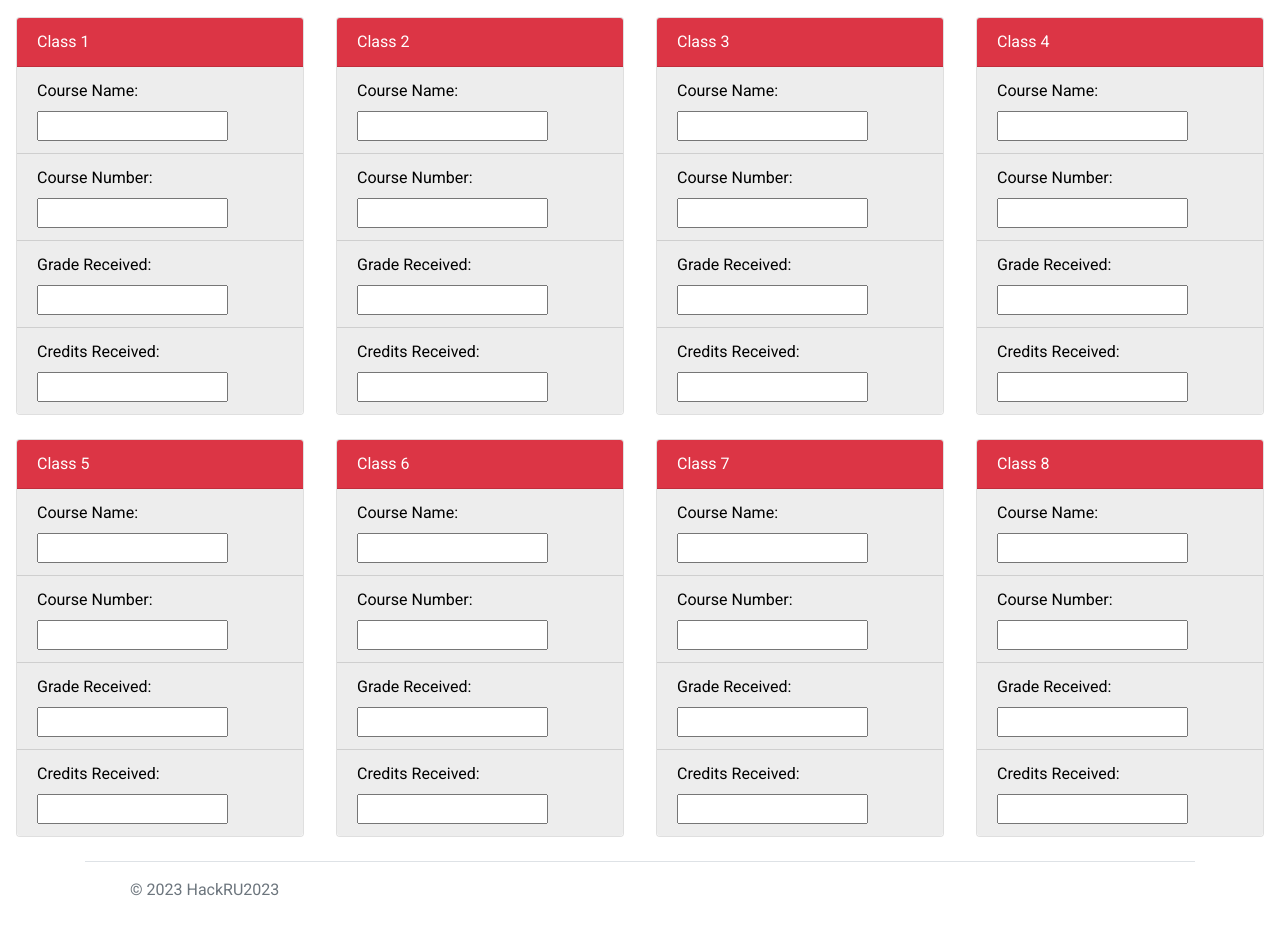
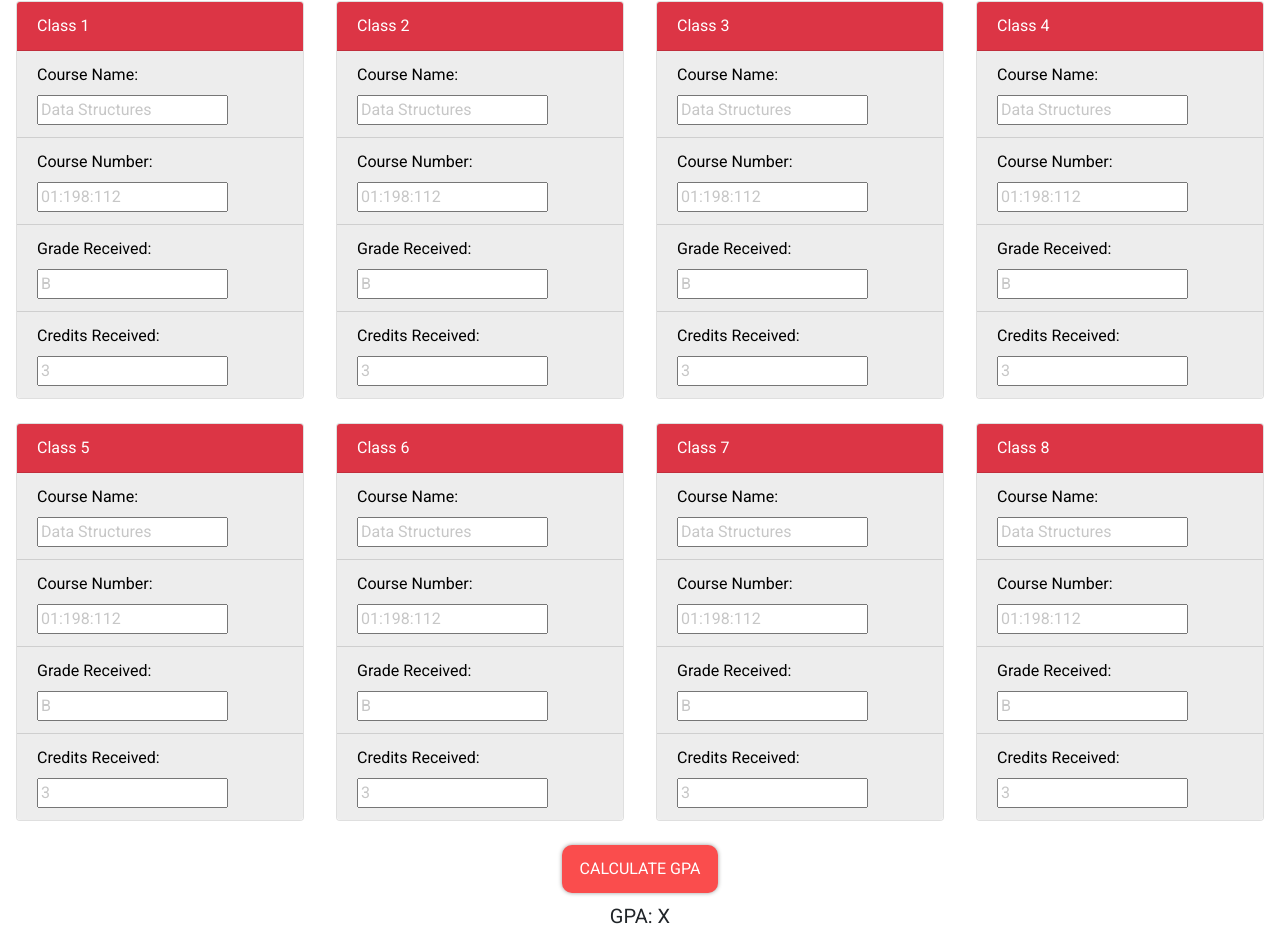
Before and after one commit to RyamL1221/HackRU23, an Angular app in the folder HackRU23Front/: page /gpa in a window 1280 px wide. Shown: the part 114-1066 px from the top of the page. Before the commit the page ends 1033 px from the top, so only its background shows below. Built offline with nearby package versions, Linux system fonts and the light colour scheme.

Commit message:
Functional GPA page

```diff
--- a/HackRU23Front/src/app/gpa/gpa.component.css
+++ b/HackRU23Front/src/app/gpa/gpa.component.css
@@ -2,7 +2,7 @@
     border-bottom: solid;
 }
 
-.card {
+.card{
     display: block;
     margin-left: auto;
     margin-right: auto;
@@ -29,3 +29,45 @@
 .update:active {
     background-color: #3fd166;
 }
+
+.calculate {
+    display: block;
+    margin-left: auto;
+    margin-right: auto;
+}
+
+::placeholder {
+    color: #c7c7c7;
+}
+
+/* Ripple effect */
+.ripple {
+    background-position: center;
+    transition: background 0.8s;
+  }
+  .ripple:hover {
+    background: #fc6262 radial-gradient(circle, transparent 1%, #fc6262 1%) center/15000%;
+  }
+  .ripple:active {
+    background-color: #ff9191;
+    background-size: 100%;
+    transition: background 0s;
+  }
+
+  /* Button style */
+  .ripple {
+    border: none;
+    border-radius: 10px;
+    padding: 12px 18px;
+    font-size: 16px;
+    text-transform: uppercase;
+    cursor: pointer;
+    color: white;
+    background-color: #fa4d4d;
+    box-shadow: 0 0 4px #999;
+    outline: none;
+  }
+
+  .gpa {
+    font-size: 20px;
+  }
--- a/HackRU23Front/src/app/gpa/gpa.component.html
+++ b/HackRU23Front/src/app/gpa/gpa.component.html
@@ -21,7 +21,7 @@
     </div>
 </nav>
 <!--Dropdown-->
-<label class="m-4" for="membership">Choose your number of classes:</label>
+<label class="m-3" for="membership">Choose your number of classes:</label>
 <select name="membership" id="membership">
     <option value="1">1</option>
     <option value="2">2</option>
@@ -33,125 +33,145 @@
     <option value="8">8</option>
 </select>
 <!--Update-->
-<button class="update" onClick={Print}>Update <span class=reload>&#x21bb;</span></button>
+<button class="update" id="updatebtn" (click)="update()">Update <span class=reload>&#x21bb;</span></button>
 <!--Courses-->
 <div class="container-fluid">
     <div class="row">
         <!--Course 1-->
-        <div class="col-xl-3 col-sm-6" id="course1">
+        <div class="col-xl-3 col-sm-6" id="1">
             <div class="card" style="width: 18rem;">
                 <div class="card-header bg-danger">
                     Class 1
                 </div>
                 <ul class="list-group list-group-flush">
-                    <li class="list-group-item">Course Name:<input type="text" class="mt-2"></li>
-                    <li class="list-group-item">Course Number:<input type="text" class="mt-2"></li>
-                    <li class="list-group-item">Grade Received:<input type="text" class="mt-2"></li>
-                    <li class="list-group-item">Credits Received:<input type="text" class="mt-2"></li>
+                    <li class="list-group-item">Course Name:<input type="text" class="mt-2"
+                            placeholder="Data Structures"></li>
+                    <li class="list-group-item">Course Number:<input type="text" class="mt-2" placeholder="01:198:112">
+                    </li>
+                    <li class="list-group-item">Grade Received:<input type="text" class="mt-2" placeholder="B"></li>
+                    <li class="list-group-item">Credits Received:<input type="text" class="mt-2" placeholder="3"></li>
                 </ul>
             </div>
         </div>
         <!--Course 2-->
-        <div class="col-xl-3 col-sm-6" id="course2">
+        <div class="col-xl-3 col-sm-6" id="2">
             <div class="card" style="width: 18rem;">
                 <div class="card-header bg-danger">
                     Class 2
                 </div>
                 <ul class="list-group list-group-flush">
-                    <li class="list-group-item">Course Name:<input type="text" class="mt-2"></li>
-                    <li class="list-group-item">Course Number:<input type="text" class="mt-2"></li>
-                    <li class="list-group-item">Grade Received:<input type="text" class="mt-2"></li>
-                    <li class="list-group-item">Credits Received:<input type="text" class="mt-2"></li>
+                    <li class="list-group-item">Course Name:<input type="text" class="mt-2"
+                            placeholder="Data Structures"></li>
+                    <li class="list-group-item">Course Number:<input type="text" class="mt-2" placeholder="01:198:112">
+                    </li>
+                    <li class="list-group-item">Grade Received:<input type="text" class="mt-2" placeholder="B"></li>
+                    <li class="list-group-item">Credits Received:<input type="text" class="mt-2" placeholder="3"></li>
                 </ul>
             </div>
         </div>
         <!--Course 3-->
-        <div class="col-xl-3 col-sm-6" id="course3">
+        <div class="col-xl-3 col-sm-6" id="3">
             <div class="card" style="width: 18rem;">
                 <div class="card-header bg-danger">
                     Class 3
                 </div>
                 <ul class="list-group list-group-flush">
-                    <li class="list-group-item">Course Name:<input type="text" class="mt-2"></li>
-                    <li class="list-group-item">Course Number:<input type="text" class="mt-2"></li>
-                    <li class="list-group-item">Grade Received:<input type="text" class="mt-2"></li>
-                    <li class="list-group-item">Credits Received:<input type="text" class="mt-2"></li>
+                    <li class="list-group-item">Course Name:<input type="text" class="mt-2"
+                            placeholder="Data Structures"></li>
+                    <li class="list-group-item">Course Number:<input type="text" class="mt-2" placeholder="01:198:112">
+                    </li>
+                    <li class="list-group-item">Grade Received:<input type="text" class="mt-2" placeholder="B"></li>
+                    <li class="list-group-item">Credits Received:<input type="text" class="mt-2" placeholder="3"></li>
                 </ul>
             </div>
         </div>
         <!--Course 4-->
-        <div class="col-xl-3 col-sm-6" id="course4">
+        <div class="col-xl-3 col-sm-6" id="4">
             <div class="card" style="width: 18rem;">
                 <div class="card-header bg-danger">
                     Class 4
                 </div>
                 <ul class="list-group list-group-flush">
-                    <li class="list-group-item">Course Name:<input type="text" class="mt-2"></li>
-                    <li class="list-group-item">Course Number:<input type="text" class="mt-2"></li>
-                    <li class="list-group-item">Grade Received:<input type="text" class="mt-2"></li>
-                    <li class="list-group-item">Credits Received:<input type="text" class="mt-2"></li>
+                    <li class="list-group-item">Course Name:<input type="text" class="mt-2"
+                            placeholder="Data Structures"></li>
+                    <li class="list-group-item">Course Number:<input type="text" class="mt-2" placeholder="01:198:112">
+                    </li>
+                    <li class="list-group-item">Grade Received:<input type="text" class="mt-2" placeholder="B"></li>
+                    <li class="list-group-item">Credits Received:<input type="text" class="mt-2" placeholder="3"></li>
                 </ul>
             </div>
         </div>
     </div>
     <div class="row my-4">
         <!--Course 5-->
-        <div class="col-xl-3 col-sm-6" id="course5">
+        <div class="col-xl-3 col-sm-6" id="5">
             <div class="card" style="width: 18rem;">
                 <div class="card-header bg-danger">
                     Class 5
                 </div>
                 <ul class="list-group list-group-flush">
-                    <li class="list-group-item">Course Name:<input type="text" class="mt-2"></li>
-                    <li class="list-group-item">Course Number:<input type="text" class="mt-2"></li>
-                    <li class="list-group-item">Grade Received:<input type="text" class="mt-2"></li>
-                    <li class="list-group-item">Credits Received:<input type="text" class="mt-2"></li>
+                    <li class="list-group-item">Course Name:<input type="text" class="mt-2"
+                            placeholder="Data Structures"></li>
+                    <li class="list-group-item">Course Number:<input type="text" class="mt-2" placeholder="01:198:112">
+                    </li>
+                    <li class="list-group-item">Grade Received:<input type="text" class="mt-2" placeholder="B"></li>
+                    <li class="list-group-item">Credits Received:<input type="text" class="mt-2" placeholder="3"></li>
                 </ul>
             </div>
         </div>
         <!--Course 6-->
-        <div class="col-xl-3 col-sm-6" id="course6">
+        <div class="col-xl-3 col-sm-6" id="6">
             <div class="card" style="width: 18rem;">
                 <div class="card-header bg-danger">
                     Class 6
                 </div>
                 <ul class="list-group list-group-flush">
-                    <li class="list-group-item">Course Name:<input type="text" class="mt-2"></li>
-                    <li class="list-group-item">Course Number:<input type="text" class="mt-2"></li>
-                    <li class="list-group-item">Grade Received:<input type="text" class="mt-2"></li>
-                    <li class="list-group-item">Credits Received:<input type="text" class="mt-2"></li>
+                    <li class="list-group-item">Course Name:<input type="text" class="mt-2"
+                            placeholder="Data Structures"></li>
+                    <li class="list-group-item">Course Number:<input type="text" class="mt-2" placeholder="01:198:112">
+                    </li>
+                    <li class="list-group-item">Grade Received:<input type="text" class="mt-2" placeholder="B"></li>
+                    <li class="list-group-item">Credits Received:<input type="text" class="mt-2" placeholder="3"></li>
                 </ul>
             </div>
         </div>
         <!--Course 7-->
-        <div class="col-xl-3 col-sm-6" id="course7">
+        <div class="col-xl-3 col-sm-6" id="7">
             <div class="card" style="width: 18rem;">
                 <div class="card-header bg-danger">
                     Class 7
                 </div>
                 <ul class="list-group list-group-flush">
-                    <li class="list-group-item">Course Name:<input type="text" class="mt-2"></li>
-                    <li class="list-group-item">Course Number:<input type="text" class="mt-2"></li>
-                    <li class="list-group-item">Grade Received:<input type="text" class="mt-2"></li>
-                    <li class="list-group-item">Credits Received:<input type="text" class="mt-2"></li>
+                    <li class="list-group-item">Course Name:<input type="text" class="mt-2"
+                            placeholder="Data Structures"></li>
+                    <li class="list-group-item">Course Number:<input type="text" class="mt-2" placeholder="01:198:112">
+                    </li>
+                    <li class="list-group-item">Grade Received:<input type="text" class="mt-2" placeholder="B"></li>
+                    <li class="list-group-item">Credits Received:<input type="text" class="mt-2" placeholder="3"></li>
                 </ul>
             </div>
         </div>
         <!--Course 8-->
-        <div class="col-xl-3 col-sm-6" id="course8">
+        <div class="col-xl-3 col-sm-6" id="8">
             <div class="card" style="width: 18rem;">
                 <div class="card-header bg-danger">
                     Class 8
                 </div>
                 <ul class="list-group list-group-flush">
-                    <li class="list-group-item">Course Name:<input type="text" class="mt-2"></li>
-                    <li class="list-group-item">Course Number:<input type="text" class="mt-2"></li>
-                    <li class="list-group-item">Grade Received:<input type="text" class="mt-2"></li>
-                    <li class="list-group-item">Credits Received:<input type="text" class="mt-2"></li>
+                    <li class="list-group-item">Course Name:<input type="text" class="mt-2"
+                            placeholder="Data Structures"></li>
+                    <li class="list-group-item">Course Number:<input type="text" class="mt-2" placeholder="01:198:112">
+                    </li>
+                    <li class="list-group-item">Grade Received:<input type="text" class="mt-2" placeholder="B"></li>
+                    <li class="list-group-item">Credits Received:<input type="text" class="mt-2" placeholder="3"></li>
                 </ul>
             </div>
         </div>
     </div>
+</div>
+<div class="container text-center">
+    <button class="ripple calculate my-2">Calculate GPA</button>
+    <p class="gpa">GPA: X</p>
 </div>
 <!--Footer-->
 <div class="container">
```
Also changed, not shown: HackRU23Front/src/app/gpa/gpa.component.ts (+18 -2 lines).
